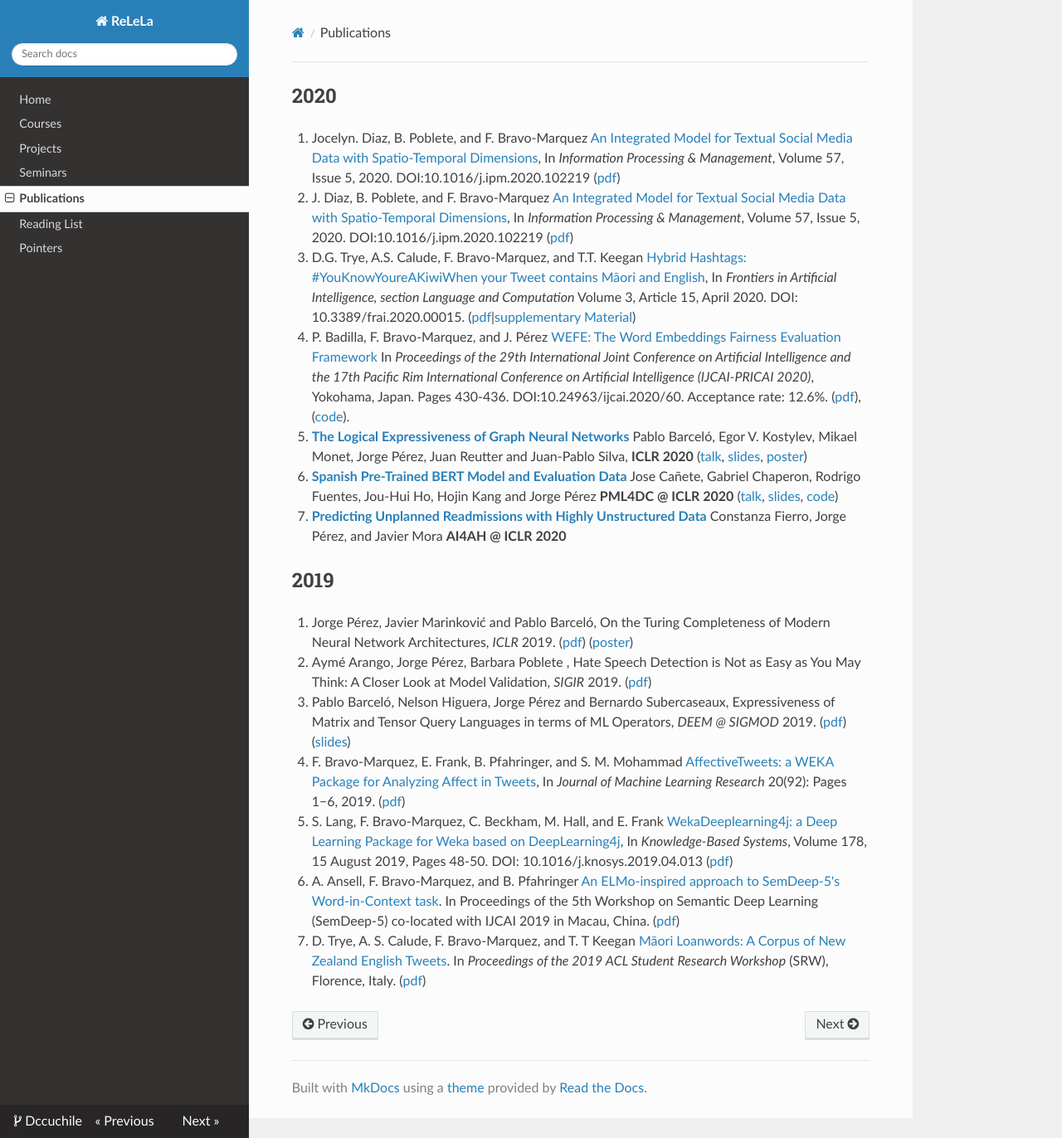
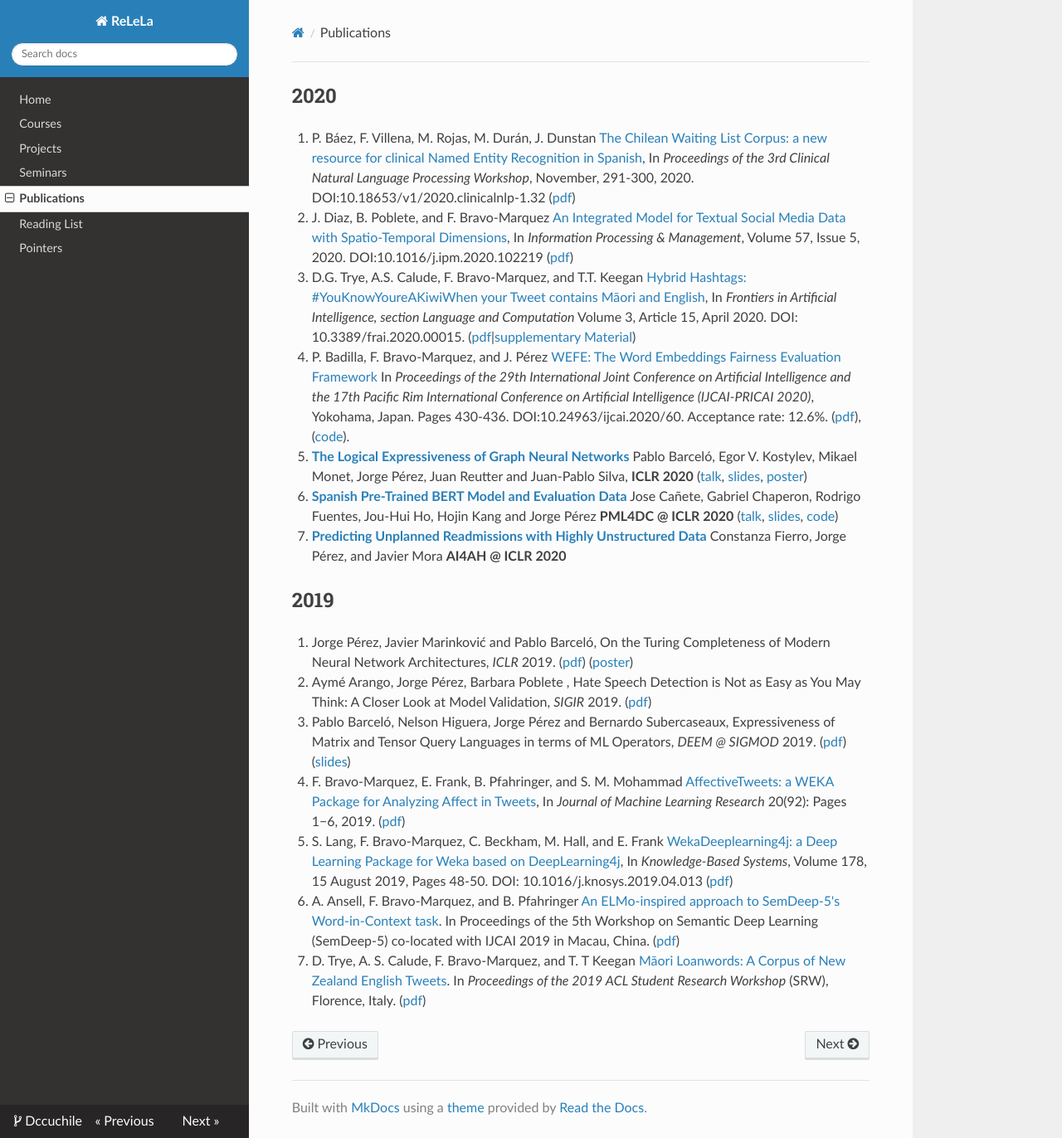
Before and after one commit to dccuchile/relela, an MkDocs documentation site: the page built from docs/publications.md, in a window 1280 px wide and 1372 px high. Shown: the whole window at 83% size. Built offline with MkDocs 1.6.1, drawn with Linux system fonts in a browser that asks for light colours; nearby versions of some CDN libraries.

Commit message:
Update publications.md

```diff
--- a/docs/publications.md
+++ b/docs/publications.md
@@ -2,18 +2,21 @@
 ## 2020
 
 
-1. Jocelyn. Diaz, B. Poblete, and F. Bravo-Marquez [An Integrated Model for Textual Social Media Data with Spatio-Temporal Dimensions](https://www.sciencedirect.com/science/article/pii/S0306457319308738), In *Information Processing & Management*, Volume 57, Issue 5, 2020. DOI:10.1016/j.ipm.2020.102219 ([pdf](https://felipebravom.com/publications/ipm2020.pdf))
+1. P. Báez, F. Villena, M. Rojas, M. Durán, J. Dunstan [The Chilean Waiting List Corpus: a new resource for clinical Named Entity Recognition in Spanish](https://www.aclweb.org/anthology/2020.clinicalnlp-1.32/), In *Proceedings of the 3rd Clinical Natural Language Processing Workshop*, November, 291-300, 2020. DOI:10.18653/v1/2020.clinicalnlp-1.32 ([pdf](https://www.aclweb.org/anthology/2020.clinicalnlp-1.32.pdf))
 
 
-1. J. Diaz, B. Poblete, and F. Bravo-Marquez [An Integrated Model for Textual Social Media Data with Spatio-Temporal Dimensions](https://www.sciencedirect.com/science/article/pii/S0306457319308738), In *Information Processing & Management*, Volume 57, Issue 5, 2020. DOI:10.1016/j.ipm.2020.102219 ([pdf](https://felipebravom.com/publications/ipm2020.pdf))
+2. J. Diaz, B. Poblete, and F. Bravo-Marquez [An Integrated Model for Textual Social Media Data with Spatio-Temporal Dimensions](https://www.sciencedirect.com/science/article/pii/S0306457319308738), In *Information Processing & Management*, Volume 57, Issue 5, 2020. DOI:10.1016/j.ipm.2020.102219 ([pdf](https://felipebravom.com/publications/ipm2020.pdf))
 
-1. D.G. Trye, A.S. Calude, F. Bravo-Marquez, and T.T. Keegan [Hybrid Hashtags: #YouKnowYoureAKiwiWhen your Tweet contains Māori and English](https://www.frontiersin.org/articles/10.3389/frai.2020.00015/abstract), In *Frontiers in Artificial Intelligence, section Language and Computation* Volume 3, Article 15, April 2020. DOI: 10.3389/frai.2020.00015.   ([pdf](https://felipebravom.com/publications/frontiers2020.pdf)|[supplementary Material](https://felipebravom.com/publications/frontiers2020_sup.pdf))
+3. D.G. Trye, A.S. Calude, F. Bravo-Marquez, and T.T. Keegan [Hybrid Hashtags: #YouKnowYoureAKiwiWhen your Tweet contains Māori and English](https://www.frontiersin.org/articles/10.3389/frai.2020.00015/abstract), In *Frontiers in Artificial Intelligence, section Language and Computation* Volume 3, Article 15, April 2020. DOI: 10.3389/frai.2020.00015.   ([pdf](https://felipebravom.com/publications/frontiers2020.pdf)|[supplementary Material](https://felipebravom.com/publications/frontiers2020_sup.pdf))
 
 
-1. P. Badilla, F. Bravo-Marquez, and J. Pérez [WEFE: The Word Embeddings Fairness Evaluation Framework](https://www.ijcai.org/Proceedings/2020/60) In *Proceedings of the  29th International Joint Conference on Artificial Intelligence and the 17th Pacific Rim International Conference on Artificial Intelligence (IJCAI-PRICAI 2020)*, Yokohama, Japan. Pages 430-436. DOI:10.24963/ijcai.2020/60.  Acceptance rate: 12.6%. ([pdf](https://felipebravom.com/publications/ijcai2020.pdf)),([code](https://wefe.readthedocs.io)).
-2. **[The Logical Expressiveness of Graph  Neural Networks](https://users.dcc.uchile.cl/~jperez/papers/iclr2020.pdf)** Pablo Barceló, Egor V. Kostylev, Mikael Monet, Jorge Pérez, Juan Reutter and Juan-Pablo Silva,  **ICLR 2020** ([talk](https://iclr.cc/virtual/poster_r1lZ7AEKvB.html), [slides](https://docs.google.com/presentation/d/1CJb-fgqyyUrhDDbAMpHELJSgz7uLAJpgMGNWmWIcmKU/edit), [poster](https://docs.google.com/presentation/d/1PbUkfT0PaOXZfIHPkjZJjYpUAbJFUh0WKWZChziVqK8/edit#slide=id.g6be0ab34c3_0_296))
-3.  **[Spanish Pre-Trained BERT Model and Evaluation Data](https://users.dcc.uchile.cl/~jperez/papers/pml4dc2020.pdf)**  Jose Cañete, Gabriel Chaperon, Rodrigo Fuentes, Jou-Hui Ho, Hojin Kang and Jorge Pérez  **PML4DC @ ICLR 2020** ([talk](https://pml4dc.github.io/iclr2020/program/pml4dc_10.html), [slides](https://docs.google.com/presentation/d/17XHKoOTh_GwY4ZziEBH4qWJl8BkJ4P98HXxZAmUwR6g/edit), [code](https://github.com/dccuchile/beto))
-4. **[Predicting Unplanned Readmissions with Highly Unstructured Data](https://users.dcc.uchile.cl/~jperez/papers/ai4ah2020.pdf)**  Constanza Fierro, Jorge Pérez, and Javier Mora
+4. P. Badilla, F. Bravo-Marquez, and J. Pérez [WEFE: The Word Embeddings Fairness Evaluation Framework](https://www.ijcai.org/Proceedings/2020/60) In *Proceedings of the  29th International Joint Conference on Artificial Intelligence and the 17th Pacific Rim International Conference on Artificial Intelligence (IJCAI-PRICAI 2020)*, Yokohama, Japan. Pages 430-436. DOI:10.24963/ijcai.2020/60.  Acceptance rate: 12.6%. ([pdf](https://felipebravom.com/publications/ijcai2020.pdf)),([code](https://wefe.readthedocs.io)).
+
+5. **[The Logical Expressiveness of Graph  Neural Networks](https://users.dcc.uchile.cl/~jperez/papers/iclr2020.pdf)** Pablo Barceló, Egor V. Kostylev, Mikael Monet, Jorge Pérez, Juan Reutter and Juan-Pablo Silva,  **ICLR 2020** ([talk](https://iclr.cc/virtual/poster_r1lZ7AEKvB.html), [slides](https://docs.google.com/presentation/d/1CJb-fgqyyUrhDDbAMpHELJSgz7uLAJpgMGNWmWIcmKU/edit), [poster](https://docs.google.com/presentation/d/1PbUkfT0PaOXZfIHPkjZJjYpUAbJFUh0WKWZChziVqK8/edit#slide=id.g6be0ab34c3_0_296))
+
+6.  **[Spanish Pre-Trained BERT Model and Evaluation Data](https://users.dcc.uchile.cl/~jperez/papers/pml4dc2020.pdf)**  Jose Cañete, Gabriel Chaperon, Rodrigo Fuentes, Jou-Hui Ho, Hojin Kang and Jorge Pérez  **PML4DC @ ICLR 2020** ([talk](https://pml4dc.github.io/iclr2020/program/pml4dc_10.html), [slides](https://docs.google.com/presentation/d/17XHKoOTh_GwY4ZziEBH4qWJl8BkJ4P98HXxZAmUwR6g/edit), [code](https://github.com/dccuchile/beto))
+
+7. **[Predicting Unplanned Readmissions with Highly Unstructured Data](https://users.dcc.uchile.cl/~jperez/papers/ai4ah2020.pdf)**  Constanza Fierro, Jorge Pérez, and Javier Mora
     **AI4AH @ ICLR 2020**
 
 
```
